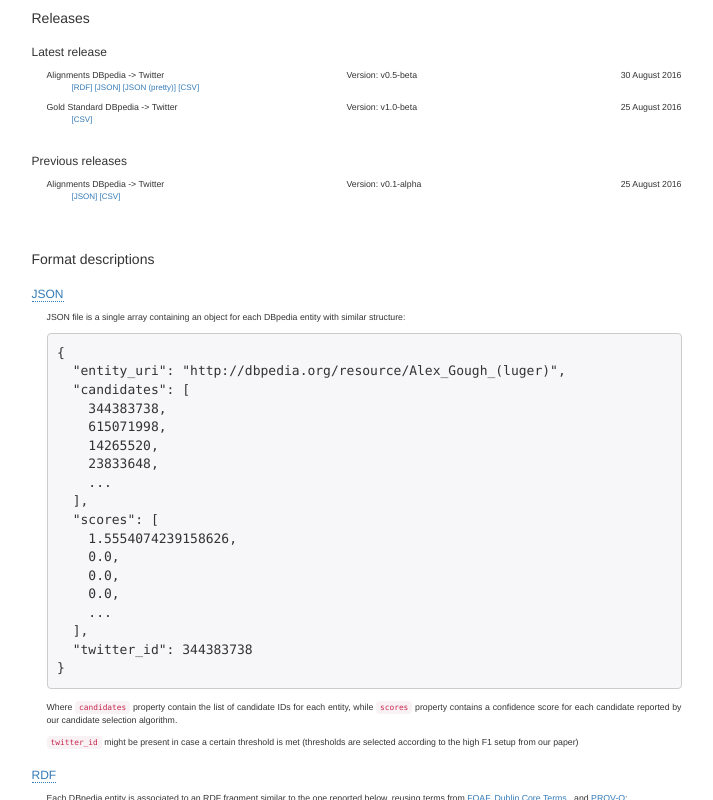
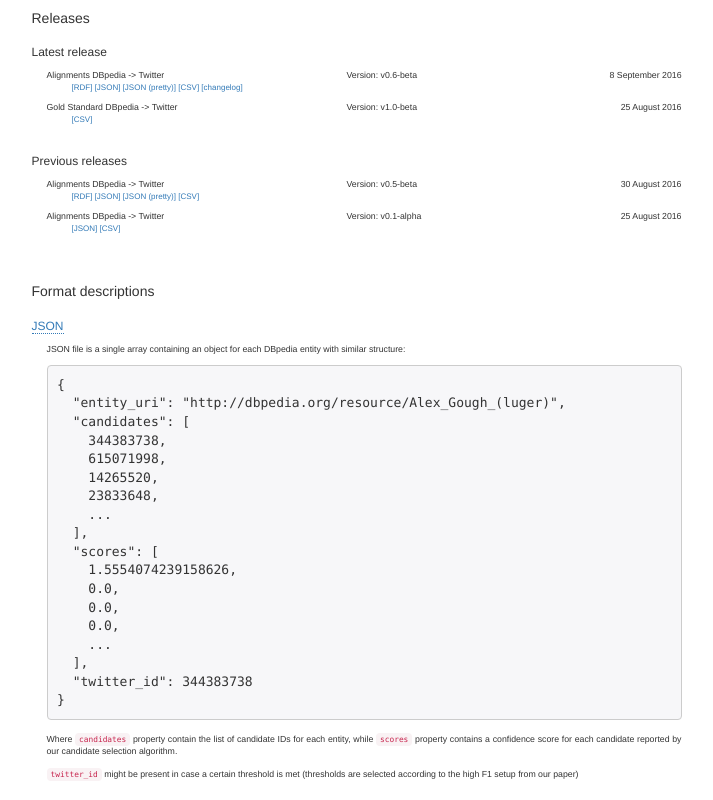
Before and after one commit to Remper/sociallink, a plain HTML site: page smt-alignments/index.html in a window 1280 px wide. Both pictures are taken after a click on the tab "Download". Shown: the part 315-1115 px from the top of the page, without its empty margins (276-989 px from the left). Drawn offline with nearby package versions, Linux system fonts and the light colour scheme.

Commit message:
Changes to the website to support the release of 0.6

```diff
--- a/smt-alignments/index.html
+++ b/smt-alignments/index.html
@@ -12,6 +12,7 @@
     <meta property="og:site_name" content="Future Media's Alignments">
     <meta property="og:title" content="Precomputed mappings between Knowledge Bases and Social Media">
     <meta property="og:description" content="Resource containing the alignments between DBpedia entities and Twitter profiles">
+    <meta property="og:image" content="http://alignments.futuro.media/images/portraits/futuremedia.png" />
     <meta name="description" content="Resource containing the alignments between DBpedia entities and Twitter profiles">
     <title>Future Media's Alignments</title>
 
@@ -148,10 +149,13 @@
         </div>
         <div class="row content" id="description" role="tabpanel">
             <div class="col-md-12" style="text-align: justify;">
+                <div class="alert alert-success" role="alert">
+                    <strong>New!</strong> Version 0.6 of the resource is available now
+                </div>
                 The general idea behind our resource is to create a kind of "bridge" between social media and Linked
                 Open Data (LOD) cloud.
                 <br/><br/>
-                On this page you can find 885,912 entities from the 2015-10 edition of English DBpedia with their
+                On this page you can find 920,625 entities from the 2015-10 edition of English DBpedia with their
                 corresponding alignments to Twitter profiles. In order to produce such amount of alignments we have
                 designed a scalable approach that consists of a query strategy for the Twitter search API to populate
                 the list of candidates and a machine learning-based model to select the best possible candidate.
@@ -198,18 +202,19 @@
                                 Alignments DBpedia -> Twitter
                             </div>
                             <div class="col-md-1 version">
-                                Version: v0.5-beta
+                                Version: v0.6-beta
                             </div>
                             <div class="col-md-1 timestamp">
-                                30 August 2016
+                                8 September 2016
                             </div>
                         </div>
                         <div class="row">
                             <div class="col-md-12 minilinks">
-                                <a class="nav-link" href="http://alignments.futuro.media/v0.5/resource.ttl.gz">[RDF]</a>
-                                <a class="nav-link" href="http://alignments.futuro.media/v0.5/resource.json.gz">[JSON]</a>
-                                <a class="nav-link" href="http://alignments.futuro.media/v0.5/resource.pretty.json.gz">[JSON (pretty)]</a>
-                                <a class="nav-link" href="http://alignments.futuro.media/v0.5/resource.csv.gz">[CSV]</a>
+                                <a class="nav-link" href="http://alignments.futuro.media/v0.6/resource.ttl.gz">[RDF]</a>
+                                <a class="nav-link" href="http://alignments.futuro.media/v0.6/resource.json.gz">[JSON]</a>
+                                <a class="nav-link" href="http://alignments.futuro.media/v0.6/resource.pretty.json.gz">[JSON (pretty)]</a>
+                                <a class="nav-link" href="http://alignments.futuro.media/v0.6/resource.csv.gz">[CSV]</a>
+                                <a class="nav-link" href="http://alignments.futuro.media/v0.6/changelog.txt">[changelog]</a>
                             </div>
                         </div>
                     </div>
@@ -237,6 +242,29 @@
                 </div>
                 <div class="row" style="margin-top: 20px">
                     <h6>Previous releases</h6>
+                </div>
+                <div class="row dataset">
+                    <div class="col-xs-12" style="min-width: 655px">
+                        <div class="row">
+                            <div class="col-md-1 description">
+                                Alignments DBpedia -> Twitter
+                            </div>
+                            <div class="col-md-1 version">
+                                Version: v0.5-beta
+                            </div>
+                            <div class="col-md-1 timestamp">
+                                30 August 2016
+                            </div>
+                        </div>
+                        <div class="row">
+                            <div class="col-md-12 minilinks">
+                                <a class="nav-link" href="http://alignments.futuro.media/v0.5/resource.ttl.gz">[RDF]</a>
+                                <a class="nav-link" href="http://alignments.futuro.media/v0.5/resource.json.gz">[JSON]</a>
+                                <a class="nav-link" href="http://alignments.futuro.media/v0.5/resource.pretty.json.gz">[JSON (pretty)]</a>
+                                <a class="nav-link" href="http://alignments.futuro.media/v0.5/resource.csv.gz">[CSV]</a>
+                            </div>
+                        </div>
+                    </div>
                 </div>
                 <div class="row dataset">
                     <div class="col-xs-12" style="min-width: 655px">
```
Also changed, not shown: smt-alignments/CHANGELOG.MD (added).
